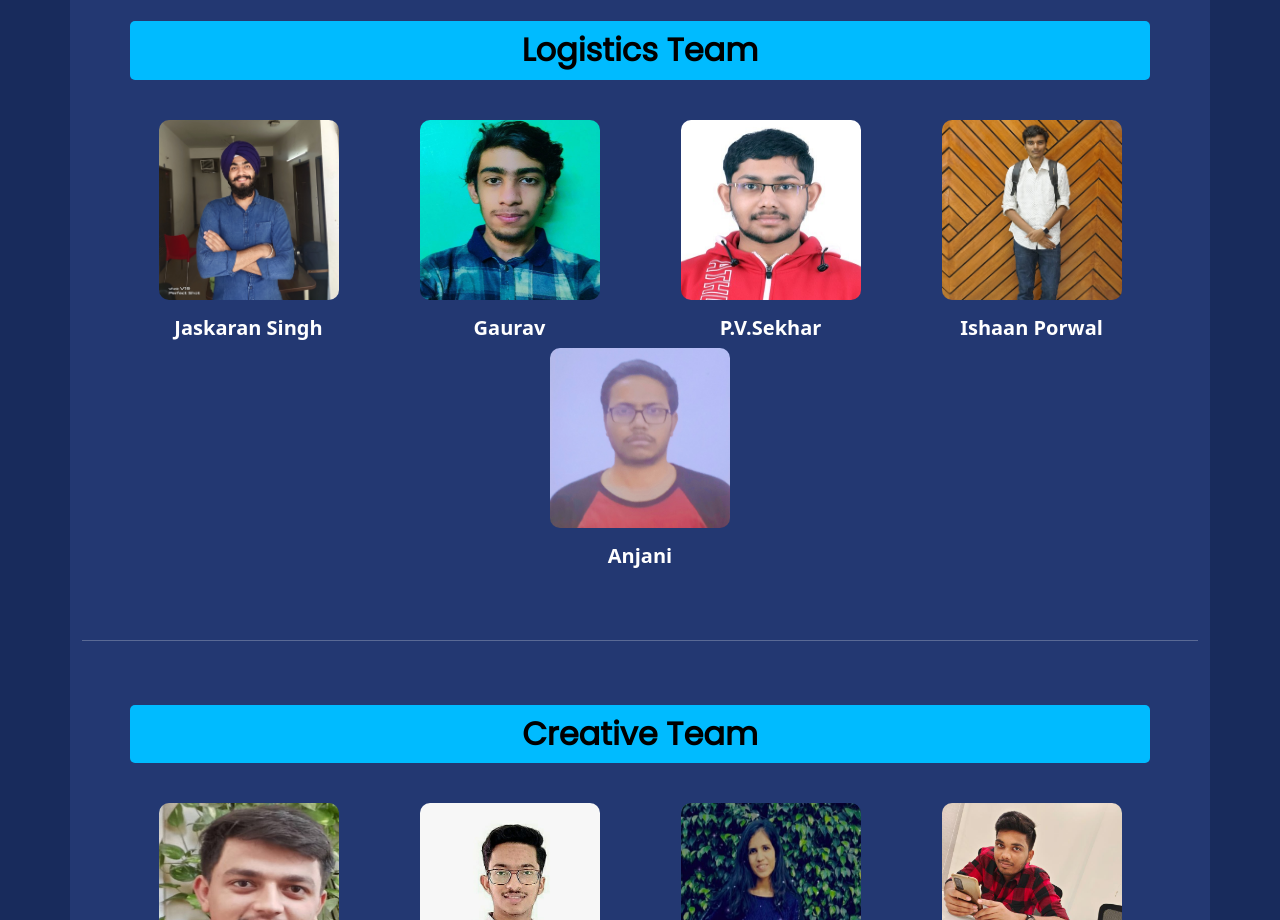
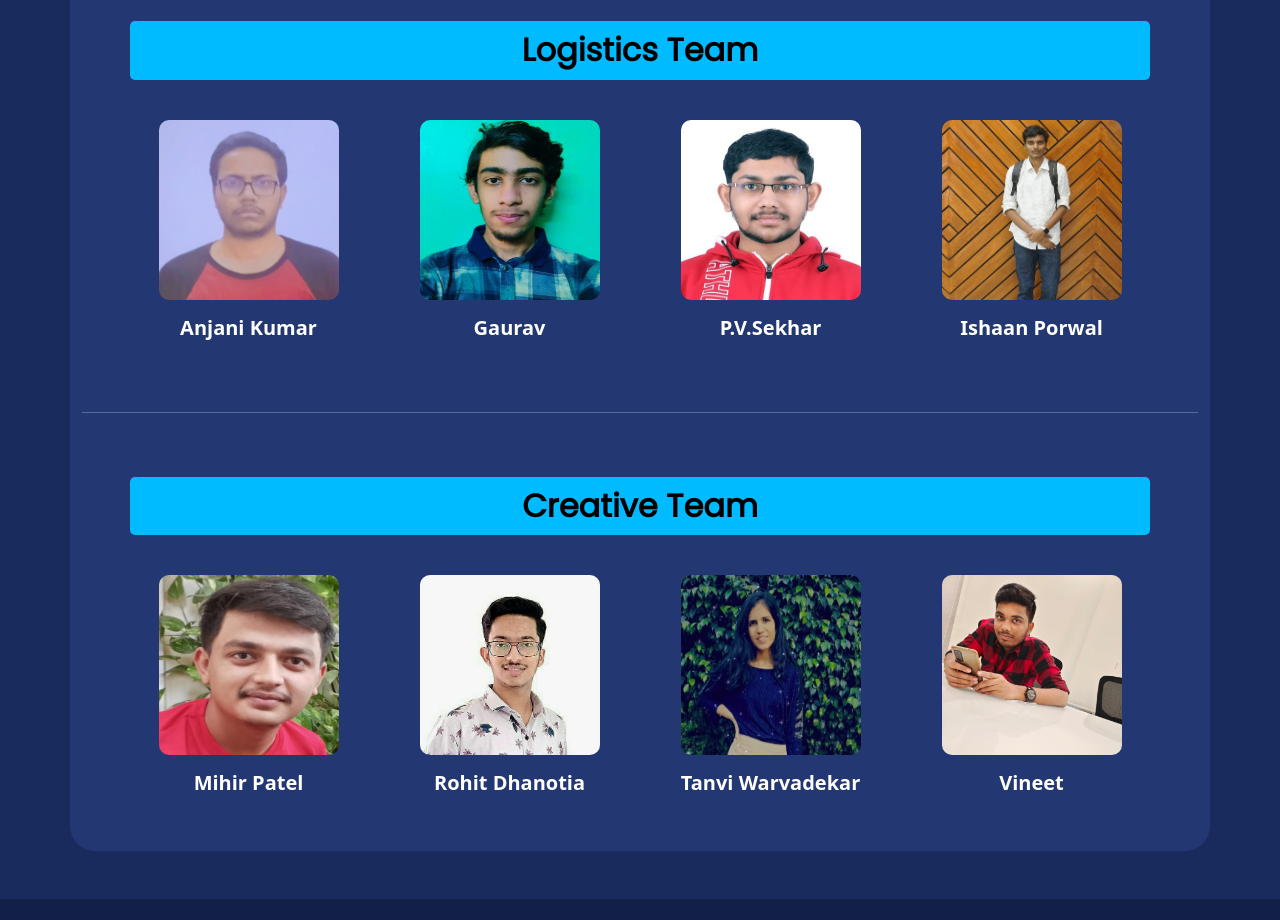
Before and after one commit to DaemonLab/Binary-Brains, a React (Create React App) app in the folder frontend/: page /about in a window 1280 px wide. Shown: the part 1960-2880 px from the top of the page. Built offline with nearby package versions, Linux system fonts and the light colour scheme.

Commit message:
logistics team change

```diff
--- a/frontend/src/Components/AboutUs.js
+++ b/frontend/src/Components/AboutUs.js
@@ -101,8 +101,8 @@ function AboutUs() {
         <br/>
         <div className="row">
             <div className="col-sm">
-                <img className=" z-depth-2 mb-3" alt="100x100" src={JS} style={{"width": "180px","height":"180px", "borderRadius":"10px"}} data-holder-rendered="true" />
-                <h5 className="mb-2"><strong>Jaskaran Singh</strong></h5>
+                <img className=" z-depth-2 mb-3" alt="100x100" src={AK} style={{"width": "180px","height":"180px", "borderRadius":"10px"}} data-holder-rendered="true" />
+                <h5 className="mb-2"><strong>Anjani Kumar</strong></h5>
             </div>
             <div className="col-sm">
                 <img className=" z-depth-2 mb-3" alt="100x100" src={GM} style={{"width": "180px","height":"180px", "borderRadius":"10px"}} data-holder-rendered="true" />
@@ -115,12 +115,6 @@ function AboutUs() {
             <div className="col-sm">
                 <img className=" z-depth-2 mb-3" alt="100x100" src={IP} style={{"width": "180px","height":"180px","borderRadius":"10px"}} data-holder-rendered="true" />
                 <h5 className="mb-2"><strong>Ishaan Porwal</strong></h5>
-            </div>
-        </div>
-        <div className="row">
-            <div className="col-sm">
-                <img className=" z-depth-2 mb-3" alt="100x100" src={AK} style={{"width": "180px","height":"180px", "borderRadius":"10px"}} data-holder-rendered="true" />
-                <h5 className="mb-2"><strong>Anjani</strong></h5>
             </div>
         </div>
     </div>
```
